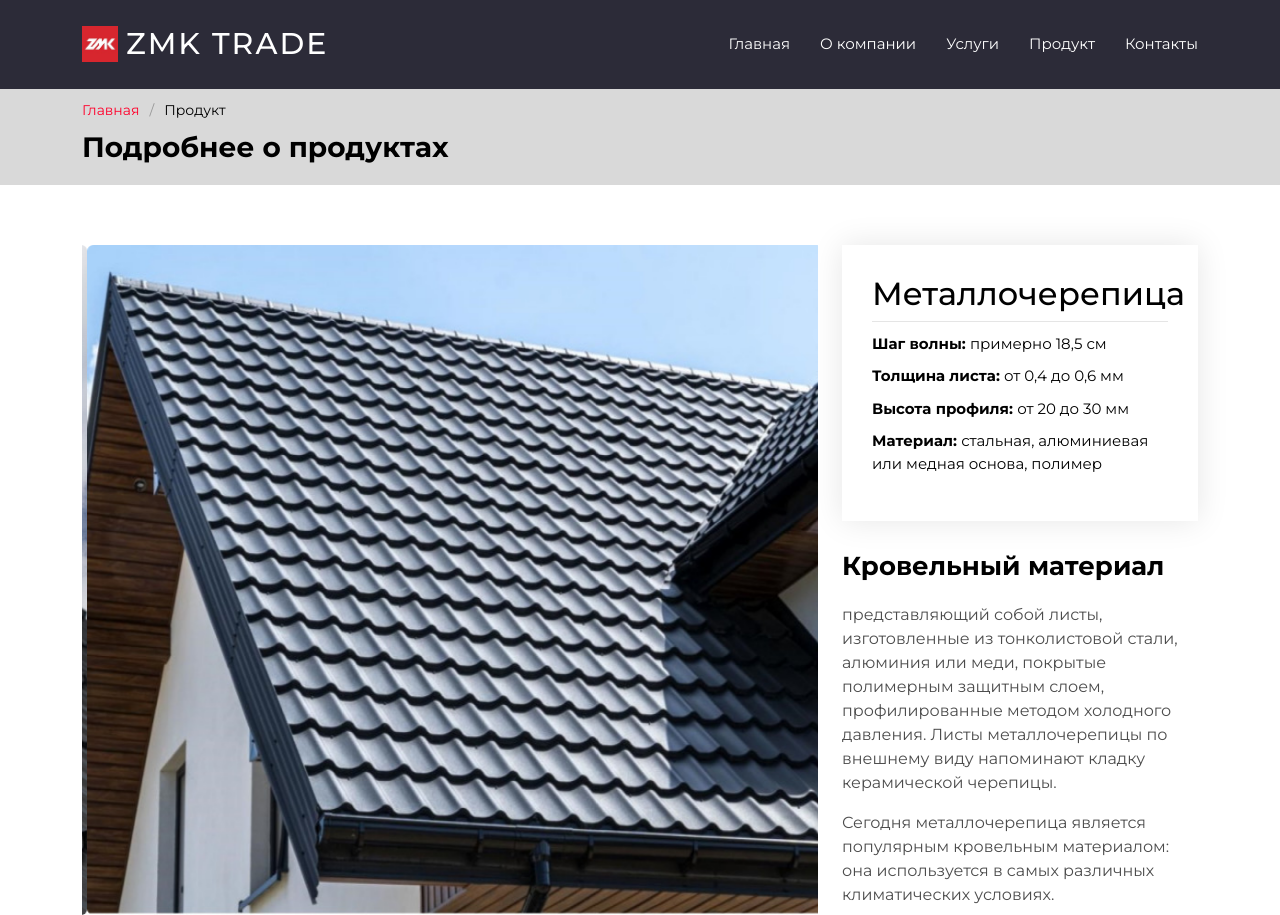
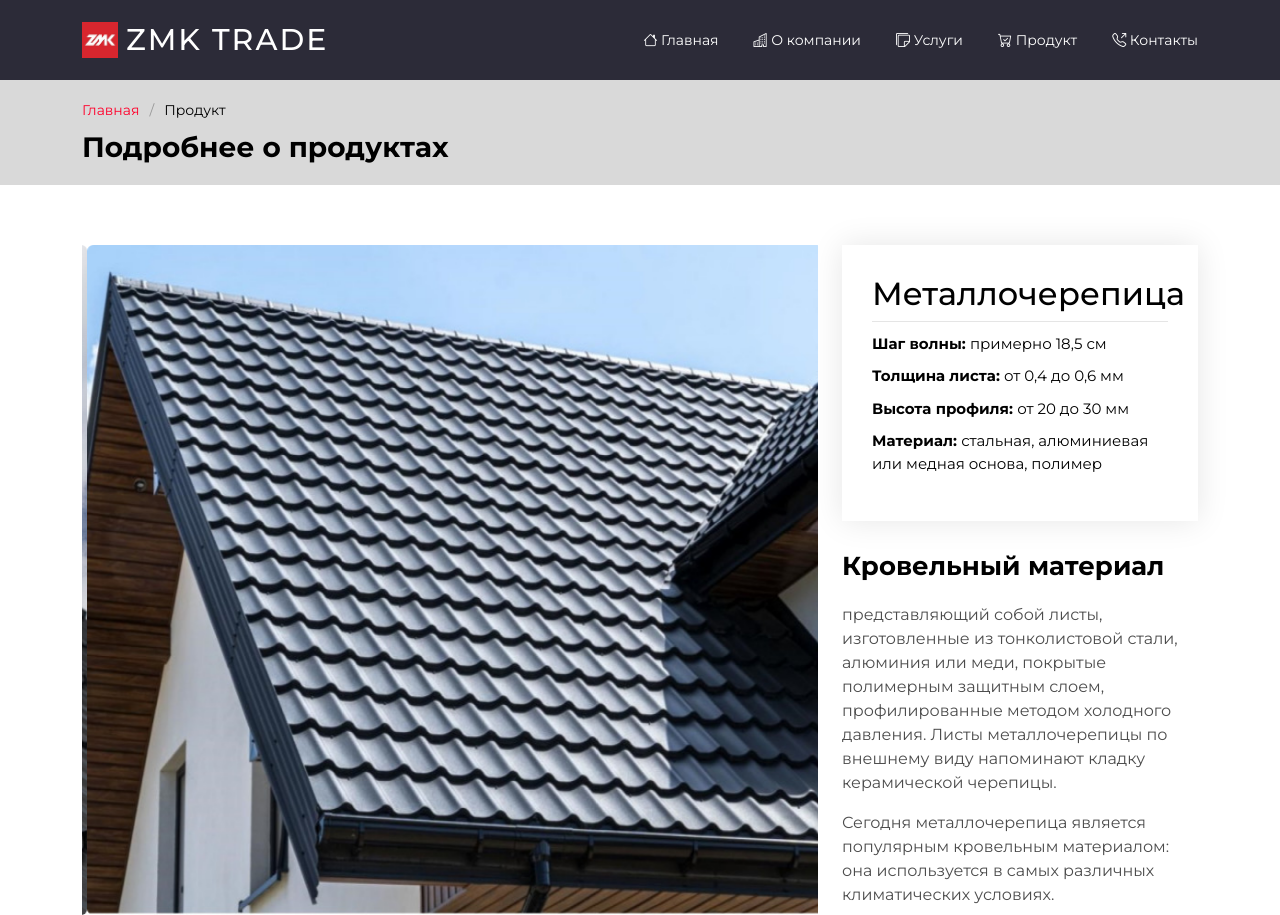
Before and after one commit to WebDeveloperUser/zmk-trade, a plain HTML site: page portfolio-details.html in a window 1280 px wide. Shown: the top 915 px of the page. Drawn offline with Linux system fonts and the light colour scheme.

Commit message:
Update portfolio-details.html

```diff
--- a/portfolio-details.html
+++ b/portfolio-details.html
@@ -38,11 +38,11 @@
 
       <nav id="navmenu" class="navmenu">
         <ul>
-          <li><a href="./index.html" class="">Главная</a></li>
-          <li><a href="./index.html#about">О компании</a></li>
-          <li><a href="./index.html#services">Услуги</a></li>
-          <li><a href="./index.html#portfolio">Продукт</a></li>
-          <li><a href="./index.html#contact">Контакты</a></li>
+          <li><a href="./index.html"><i class="bi bi-house " style="font-size: 14px;font-style: normal;"> Главная</a></i></li>
+          <li><a href="./index.html#about"><i class="bi bi-buildings " style="font-size: 14px;font-style: normal;"> О компании</a></i></li>
+          <li><a href="./index.html#services"><i class="bi bi-stickies " style="font-size: 14px;font-style: normal;"> Услуги</a></i></li>
+          <li><a href="./index.html#portfolio"><i class="bi bi-cart-check " style="font-size: 14px;font-style: normal;"> Продукт</a></i></li>
+          <li><a href="./index.html#contact"><i class="bi bi-telephone-outbound " style="font-size: 14px;font-style: normal;"> Контакты</a></i></li>
         </ul>
         <i class="mobile-nav-toggle d-xl-none bi bi-list"></i>
       </nav>
```
